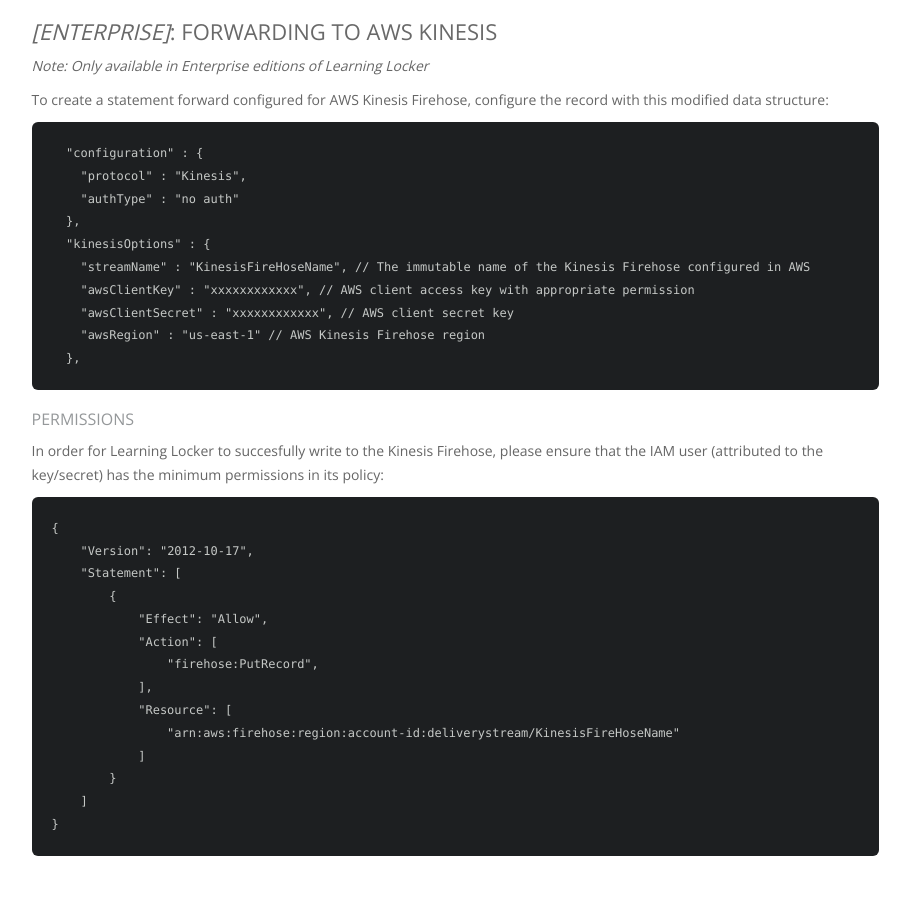
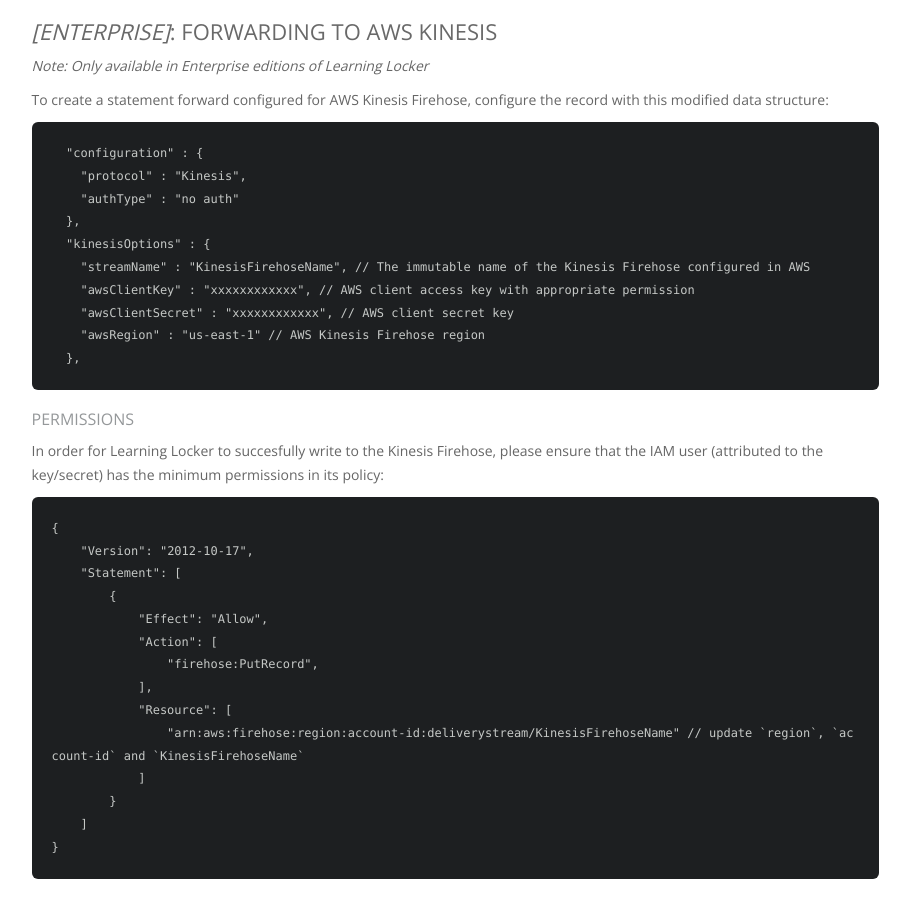
Before and after one commit to LearningLocker/docs, a Jekyll site: the page built from src/http-statement-forwarding.md, in a window 1280 px wide and 900 px high, scrolled down 1816 px. Shown: the whole window, without its empty margins (331-1241 px from the left). Built offline with Jekyll 4.4.1, drawn with Linux system fonts in a browser that asks for light colours; nearby versions of some CDN libraries.

Commit message:
Update http-statement-forwarding.md

```diff
--- a/src/http-statement-forwarding.md
+++ b/src/http-statement-forwarding.md
@@ -76,7 +76,7 @@
     "authType" : "no auth"
   },
   "kinesisOptions" : {
-    "streamName" : "KinesisFireHoseName", // The immutable name of the Kinesis Firehose configured in AWS
+    "streamName" : "KinesisFirehoseName", // The immutable name of the Kinesis Firehose configured in AWS
     "awsClientKey" : "xxxxxxxxxxxx", // AWS client access key with appropriate permission
     "awsClientSecret" : "xxxxxxxxxxxx", // AWS client secret key
     "awsRegion" : "us-east-1" // AWS Kinesis Firehose region
@@ -96,7 +96,7 @@
                 "firehose:PutRecord",
             ],
             "Resource": [
-                "arn:aws:firehose:region:account-id:deliverystream/KinesisFireHoseName"
+                "arn:aws:firehose:region:account-id:deliverystream/KinesisFirehoseName" // update `region`, `account-id` and `KinesisFirehoseName`
             ]
         }
     ]
```
